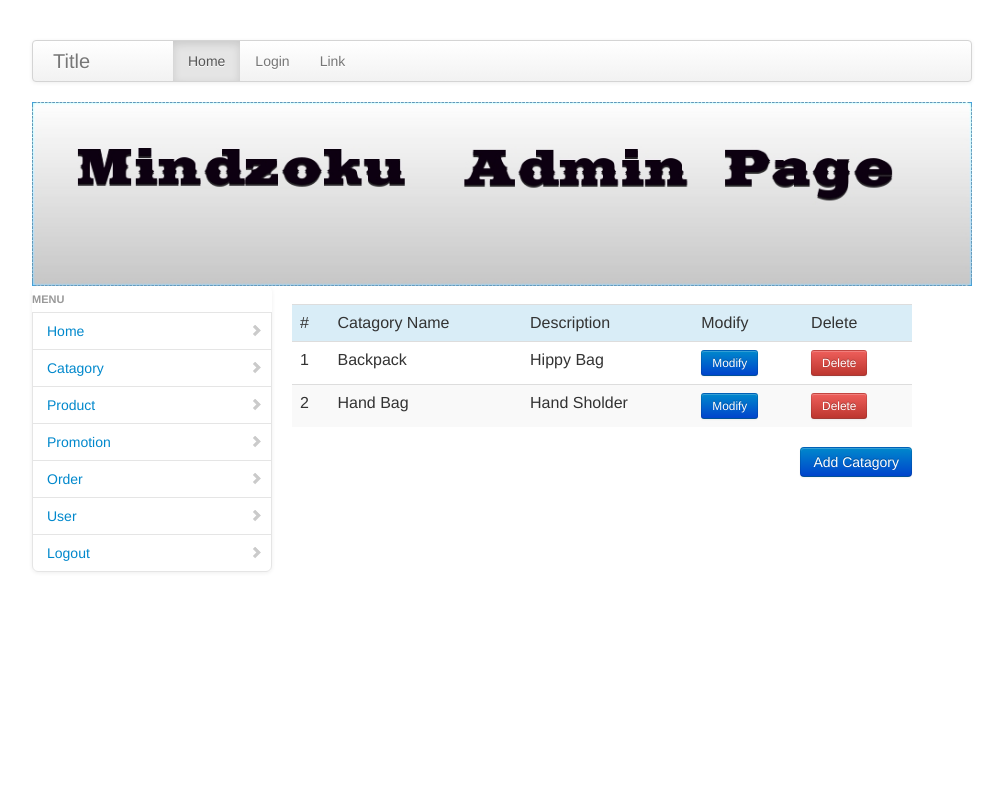
After one commit to Mindzoku/version1, a CodeIgniter app: page /index.php/admin in a window 1280 px wide. The commit adds this page. Shown: the whole page, without its empty margins (138-1141 px from the left). Run offline with CodeIgniter, Linux system fonts and the light colour scheme; some libraries are stand-ins or nearby versions.

Commit message:
Update Admin page version1
First update Admin PAge

```diff
--- a/application/config/routes.php
+++ b/application/config/routes.php
@@ -39,6 +39,11 @@
 */
 
 $route['default_controller'] = "Main";
+$route['admin'] = "AdminController";
+$route['admin/add-catagory'] = "AdminController/addCatagory";
+$route['admin/add-product'] = "AdminController/addProduct";
+$route['admin/order'] = "AdminController/order";
+$route['admin/promotion'] = "AdminController/promotion";
 $route['404_override'] = '';
 
 
--- /dev/null
+++ b/application/controllers/AdminController.php
@@ -0,0 +1,43 @@
+<?php if ( ! defined('BASEPATH')) exit('No direct script access allowed');
+
+class AdminController extends CI_Controller {
+
+	/**
+	 * Index Page for this controller.
+	 *
+	 * Maps to the following URL
+	 * 		http://example.com/index.php/welcome
+	 *	- or -
+	 * 		http://example.com/index.php/welcome/index
+	 *	- or -
+	 * Since this controller is set as the default controller in
+	 * config/routes.php, it's displayed at http://example.com/
+	 *
+	 * So any other public methods not prefixed with an underscore will
+	 * map to /index.php/welcome/<method_name>
+	 * @see http://codeigniter.com/user_guide/general/urls.html
+	 */
+	public function index()
+	{
+		$this->load->view('admin/index');
+	}
+
+	public function addCatagory(){
+		$this->load->view('admin/add-catagory');
+	}
+
+	public function addProduct(){
+		$this->load->view('admin/add-product');
+	}
+
+	public function order(){
+		$this->load->view('admin/order');
+	}
+
+	public function promotion(){
+		$this->load->view('admin/promotion');
+	}
+}
+
+/* End of file welcome.php */
+/* Location: ./application/controllers/welcome.php */
--- /dev/null
+++ b/application/views/admin/index.php
@@ -0,0 +1,50 @@
+<html>
+<head>
+    <? $this->load->view('header'); ?>
+    <title>Home</title>
+</head>
+
+<body>
+    <? $this->load->view('menu'); ?>
+    <div width="1024" height="300" align="middle">
+    	<img src="<?echo base_url();?>/assets/admin-img/header.jpg">
+    </div>
+
+    <!-- Catagories -->
+	<? $this->load->view('/admin/sidebar-catagory'); ?>
+
+    <div class="span8"  style="margin-top: 2%;">
+        <table class="table table-striped">
+	        <tr class="info">
+	        	<td>#</td>
+	        	<td>Catagory Name</td>
+	        	<td>Description</td>
+	        	<td>Modify</td>
+	        	<td>Delete</td>
+	        </tr>
+	        <tr>
+	        	<td>1</td>
+	        	<td>Backpack</td>
+	        	<td>Hippy Bag</td>
+	        	<td> <button class="btn btn-primary btn-small">Modify</button> </td>
+	        	<td> <button class="btn btn-danger btn-small">Delete</button> </td>
+	        </tr>
+	        <tr>
+	        	<td>2</td>
+	        	<td>Hand Bag</td>
+	        	<td>Hand Sholder</td>
+	        	<td> <button class="btn btn-primary btn-small">Modify</button> </td>
+	        	<td> <button class="btn btn-danger btn-small">Delete</button> </td>
+	        </tr>
+		</table>
+		<div align="right">
+			<button class="btn btn-primary">Add Catagory</button>
+		</div>
+    </div>
+
+
+
+
+    <? $this->load->view('footer'); ?>
+</body>
+</html>
--- /dev/null
+++ b/application/views/admin/sidebar-catagory.php
@@ -0,0 +1,13 @@
+<!-- Categories -->
+    <div class="span3 bs-docs-sidebar" >
+        <ul class="nav nav-list bs-docs-sidenav">
+            <li class="nav-header">Menu</li>
+            <li><a href="<? echo site_url("admin"); ?>"><i class="icon-chevron-right" ></i>Home</a></li>
+            <li><a href="<? echo site_url("admin"); ?>"><i class="icon-chevron-right"></i>Catagory</a></li>
+            <li><a href="#"><i class="icon-chevron-right"></i>Product</a></li>
+            <li><a href="#"><i class="icon-chevron-right"></i>Promotion</a></li>
+            <li><a href="#"><i class="icon-chevron-right"></i>Order</a></li>
+            <li><a href="#"><i class="icon-chevron-right"></i>User</a></li>
+            <li><a href="#"><i class="icon-chevron-right"></i>Logout</a></li>
+        </ul>
+    </div>
--- /dev/null
+++ b/application/views/footer.php
@@ -0,0 +1,3 @@
+		</div>
+	</div>
+</div>
--- /dev/null
+++ b/application/views/header.php
@@ -0,0 +1,10 @@
+
+
+  <!-- Bootstrap core CSS -->
+    <link href="<? echo base_url(); ?>assets/css/bootstrap.css" rel="stylesheet">
+
+    <!-- Add custom CSS here -->
+    <link href="<? echo base_url(); ?>assets/css/stylish-portfolio.css" rel="stylesheet">
+    <link href="<? echo base_url(); ?>assets/font-awesome/css/font-awesome.min.css" rel="stylesheet">
+    <link href="<? echo base_url(); ?>assets/css/docs.css" rel="stylesheet">
+    <!-- <link rel="stylesheet" href="http://yui.yahooapis.com/pure/0.3.0/pure-min.css"> -->
--- a/application/views/home.php
+++ b/application/views/home.php
@@ -10,7 +10,7 @@
 
     <!-- Categories -->
     <div class="span3 bs-docs-sidebar" >
-        <ul class="nav nav-list bs-docs-sidenav affix">
+        <ul class="nav nav-list bs-docs-sidenav">
             <li class="nav-header">Categories</li>
             <li><a href="#"><i class="icon-chevron-right" ></i>Backpack</a></li>
             <li><a href="#"><i class="icon-chevron-right"></i>Briefcase</a></li>
--- /dev/null
+++ b/application/views/menu.php
@@ -0,0 +1,14 @@
+
+<div class="container">
+	<div class="row">
+		<div class="span12">
+			<div class="navbar">
+				<div class="navbar-inner">
+					<a class="brand" href="#"  style="width:100px"	>Title</a>
+					<ul class="nav">
+						<li class="active"><a href="<? echo site_url("Main"); ?>">Home</a></li>
+						<li id="login"><a href="<? echo site_url("Main/login"); ?>">Login</a></li>
+						<li><a href="#">Link</a></li>
+					</ul>
+				</div>
+			</div>
```
Also changed, not shown: application/views/admin/add-catagory.php (added, +44 -0 lines), application/views/admin/add-product.php (added, +56 -0 lines), application/views/admin/order.php (added, +51 -0 lines), application/views/admin/promotion.php (added, +42 -0 lines), .travis.yml (added), assets/admin-img/header.jpg (added), bootstrap/css/bootstrap.css, 1 other file.
